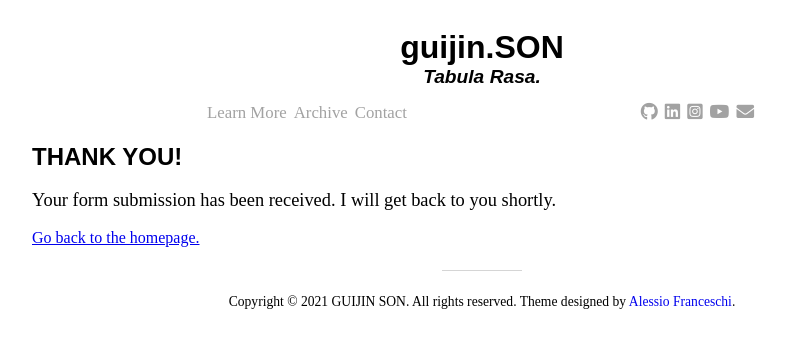
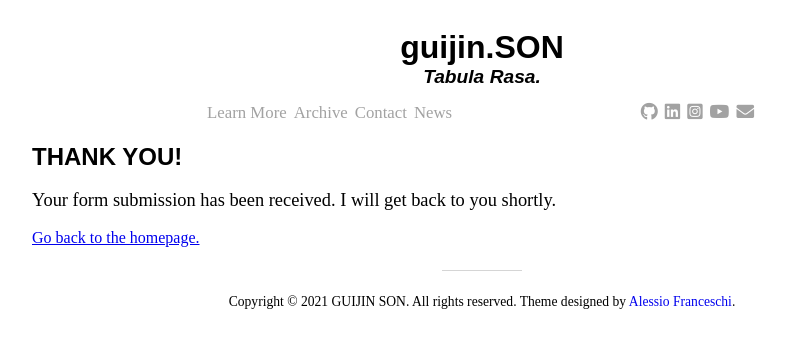
Before and after one commit to guijinSON/guijinSON.github.io, a Jekyll site: the page built from contact-successful.md, in a window 1280 px wide. Shown: the top 348 px of the page, without its empty margins (158-943 px from the left). Built offline with Jekyll 4.4.1, drawn with Linux system fonts in a browser that asks for light colours; nearby versions of some CDN libraries.

Commit message:
Update pages.yml

```diff
--- a/_data/pages.yml
+++ b/_data/pages.yml
@@ -2,3 +2,4 @@ pages:
   - {name: 'Learn More', url: 'Learn_More.html'}
   - {name: 'Archive', url: 'archive.html'}
   - {name: 'Contact', url: 'contact.html'}
+  - {name: 'News', url: 'news.html'}
```
